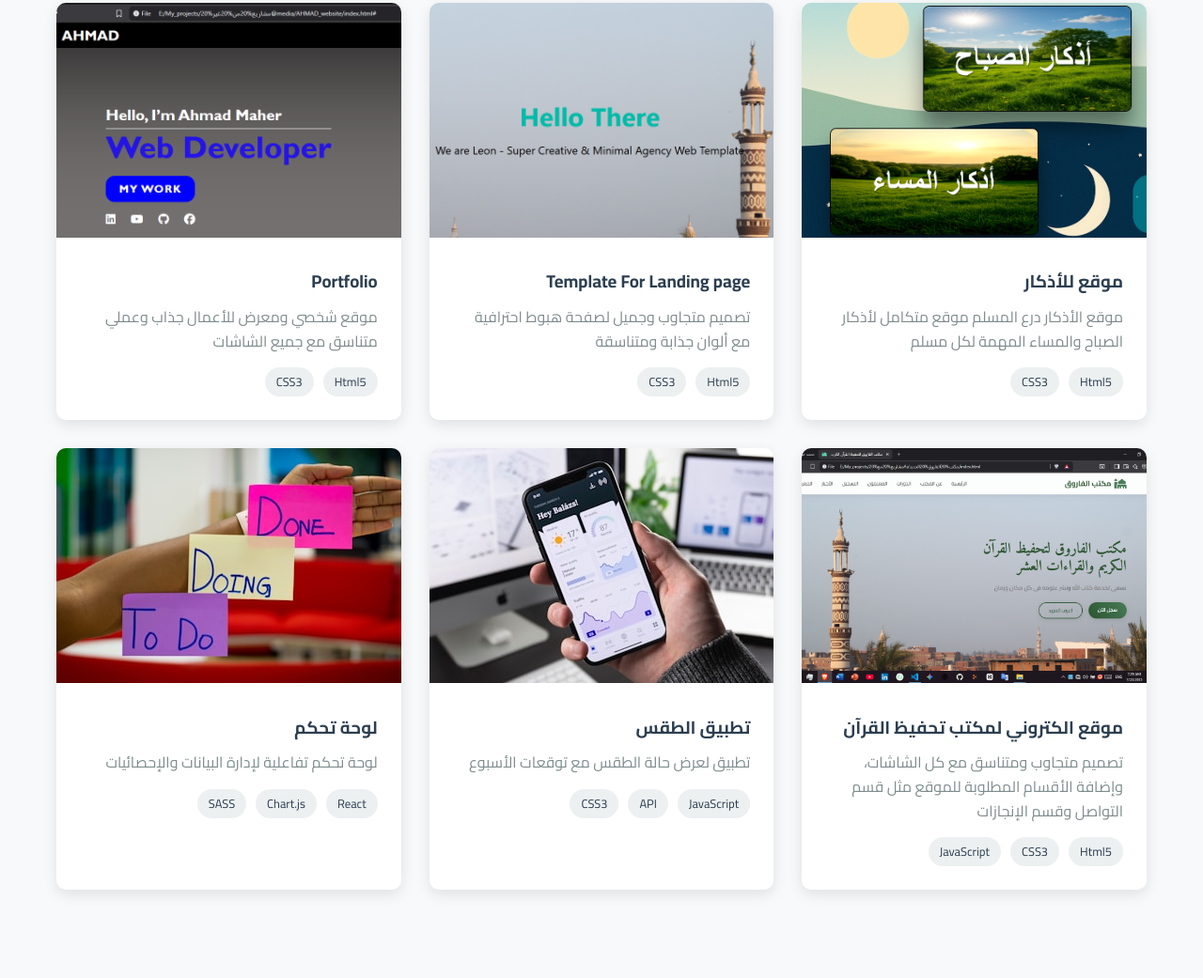
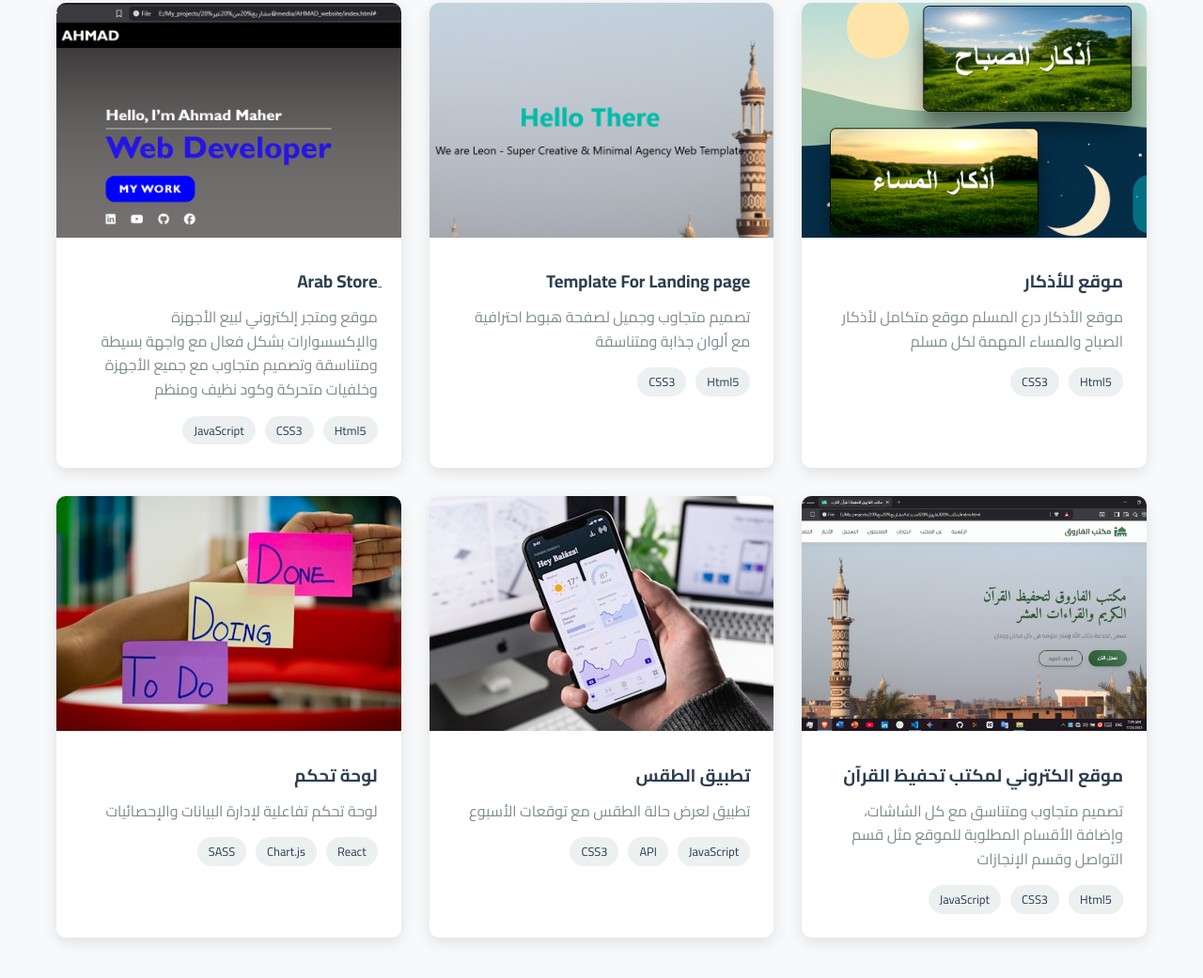
Before and after one commit to momo99momo99/Portfolio-Mohamed-Hessen, a plain HTML site: page index.html in a window 1280 px wide. Shown: the part 2596-3637 px from the top of the page at 94% size. Drawn offline with Linux system fonts and the light colour scheme.

Commit message:
Update index.html

```diff
--- a/index.html
+++ b/index.html
@@ -249,7 +249,7 @@
 
           <div class="project-card">
             <div class="project-image">
-              <img src="assets/img/img/m.PNG" alt="موقع شخصي" />
+              <img src="assets/img/img/m.PNG" alt="متجر إلكتروني " />
               <div class="project-overlay">
                 <div class="project-links">
                   <a
@@ -268,11 +268,13 @@
               </div>
             </div>
             <div class="project-content">
-              <h3>Portfolio</h3>
-              <p>موقع شخصي ومعرض للأعمال جذاب وعملي متناسق مع جميع الشاشات </p>
+              <h3>ِArab Store</h3>
+              <p>موقع ومتجر إلكتروني لبيع الأجهزة والإكسسوارات بشكل فعال مع واجهة بسيطة ومتناسقة وتصميم متجاوب مع جميع الأجهزة وخلفيات متحركة وكود نظيف ومنظم </p>
               <div class="project-tech">
                 <span>Html5</span>
                 <span>CSS3</span>
+                                <span>JavaScript</span>
+
               </div>
             </div>
           </div>
```
